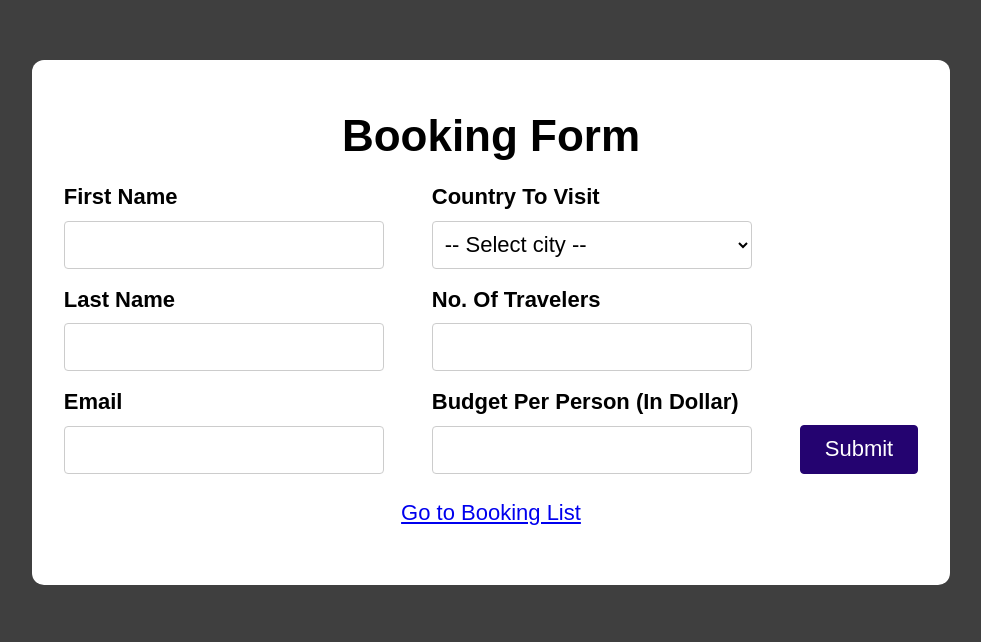
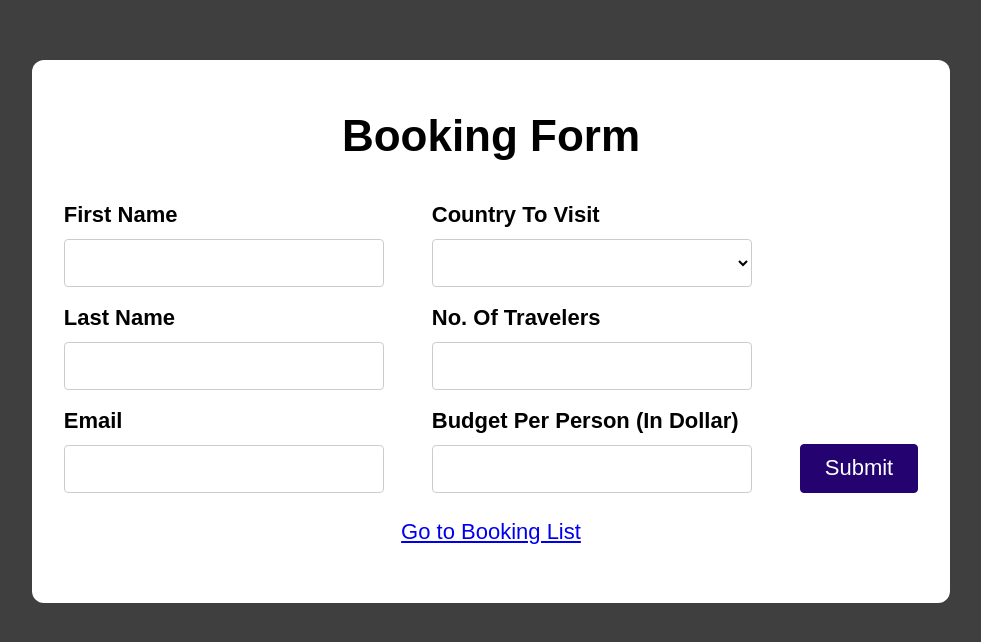
Before and after one commit to Athul-dev-7/travelopia-home-test, a React (Vite) app in the folder react-frontend/: page / in a window 1280 px wide. Shown: the part 180-822 px from the top of the page, without its empty margins (149-1130 px from the left). Built offline with nearby package versions, Linux system fonts and the light colour scheme; no server answers.

Commit message:
Adds required for all input fields.

```diff
--- a/react-frontend/src/pages/bookingForm/bookingForm.jsx
+++ b/react-frontend/src/pages/bookingForm/bookingForm.jsx
@@ -43,7 +43,7 @@ const BookingForm = () => {
 
     return (
         <div className={styles.container}>
-            <h1>Booking Form</h1>
+            <h1 className={styles.title}>Booking Form</h1>
             <form onSubmit={submitHandler} className={styles.form}>
                 <div className={styles['control-group']}>
                     <div className={styles['form-control']}>
@@ -53,6 +53,7 @@ const BookingForm = () => {
                             type="text"
                             name="firstName"
                             id="firstName"
+                            required
                         />
                     </div>
                     <div className={styles['form-control']}>
@@ -62,6 +63,7 @@ const BookingForm = () => {
                             type="text"
                             name="lastName"
                             id="lastName"
+                            required
                         />
                     </div>
                     <div className={styles['form-control']}>
@@ -71,6 +73,7 @@ const BookingForm = () => {
                             type="email"
                             name="email"
                             id="email"
+                            required
                         />
                     </div>
                 </div>
@@ -81,8 +84,9 @@ const BookingForm = () => {
                             ref={countryToVisitRef}
                             name="country"
                             id="country"
+                            required
                         >
-                            <option>-- Select city -- </option>
+                            <option hidden></option>
                             <option value="Africa">Africa</option>
                             <option value="India">India</option>
                             <option value="Europe">Europe</option>
@@ -96,6 +100,7 @@ const BookingForm = () => {
                             min={1}
                             name="travelers"
                             id="travelers"
+                            required
                         />
                     </div>
                     <div className={styles['form-control']}>
@@ -107,6 +112,7 @@ const BookingForm = () => {
                             type="text"
                             name="budget"
                             id="budget"
+                            required
                         />
                     </div>
                 </div>
```
